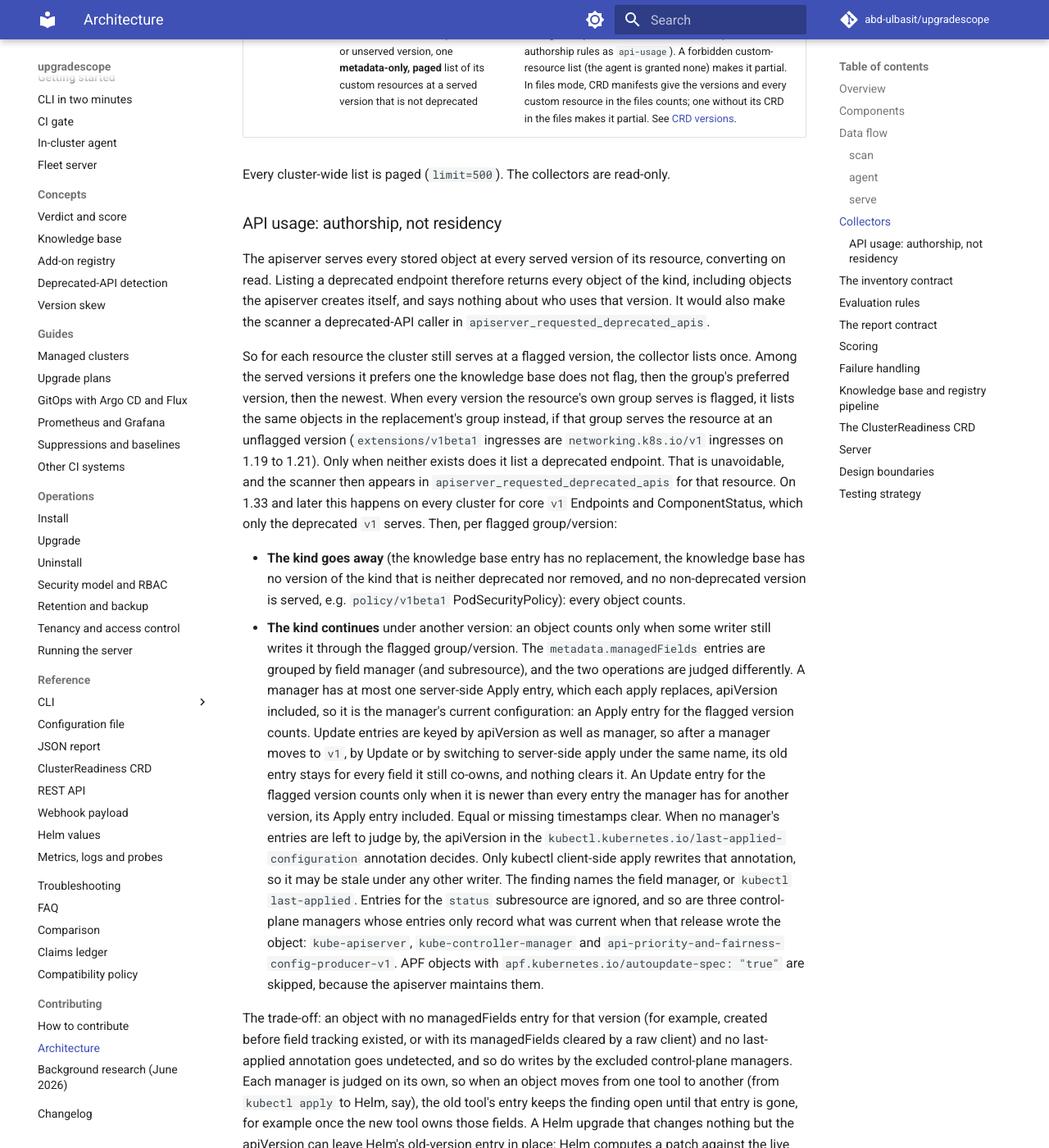
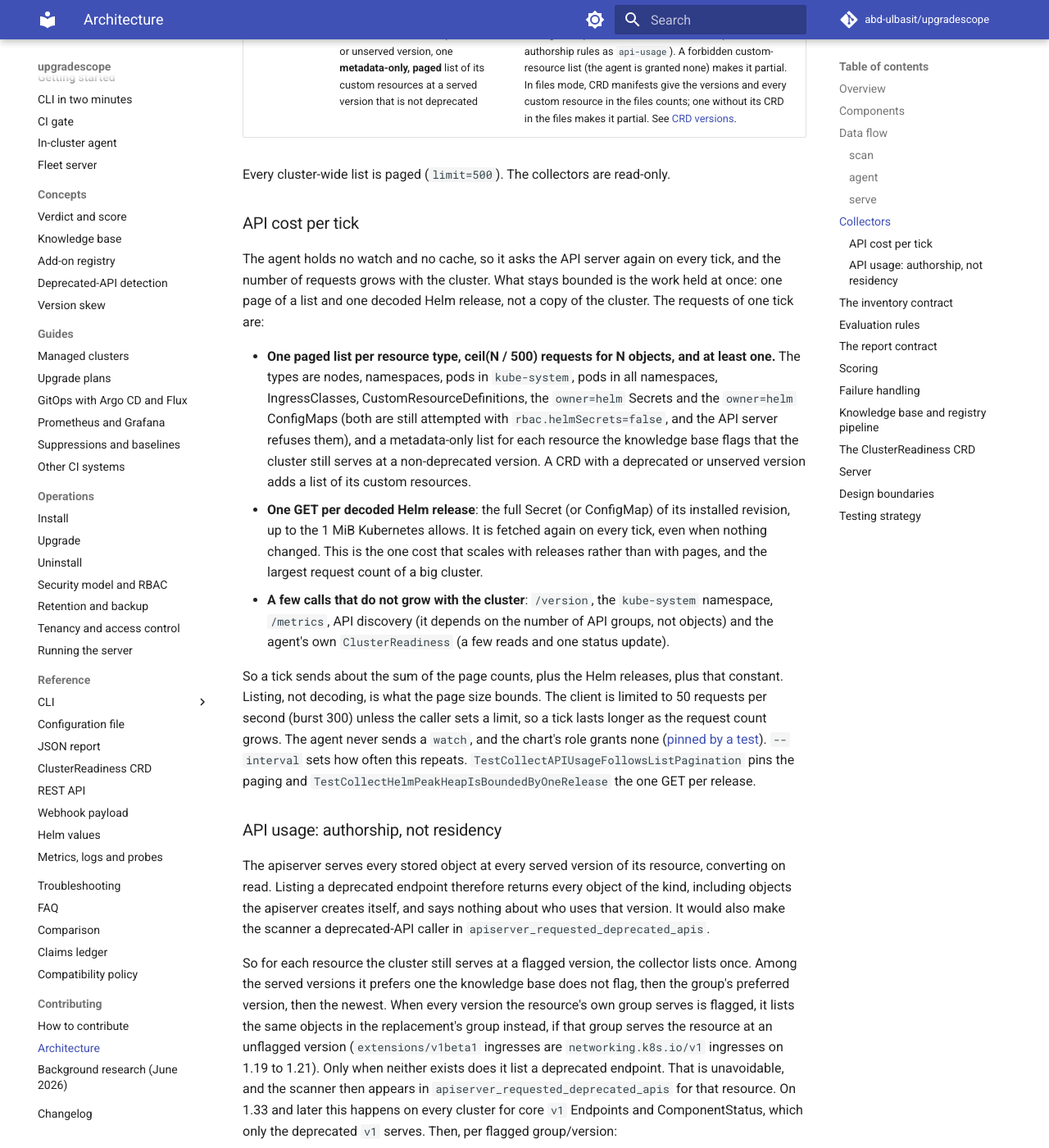
Before and after one commit to abd-ulbasit/upgradescope, an MkDocs documentation site: the page built from docs/architecture.md, in a window 1280 px wide and 1400 px high, scrolled down 5611 px. Shown: the whole window at 82% size. Built offline with MkDocs 1.6.1 and Material for MkDocs 9.7.7, drawn with Linux system fonts in a browser that asks for light colours; comment, search, counter and statistics services are not loaded; some of the changed text lies outside the part shown.

Commit message:
docs: caveat policy engines as a ClusterReadiness consumer; state the per-tick API cost
Architecture named policy engines as a ClusterReadiness consumer, but
nothing in the repo exercises one: no example policy (#79) and no read
role. The sentence now says so and names the get/list on
clusterreadinesses a policy engine's own service account needs.

It also said the agent's cost is predictable without saying what it
grows with. A tick sends one paged list per resource type (ceil(N/500)
requests) plus one GET per decoded Helm release, which is refetched every
tick and is most of the requests on a large cluster. The formula is
checked against internal/collect, the PF-07 row now states it, and the
row says the request count is not pinned by a test.

Refs #193

Co-Authored-By: Claude Fable 5 <noreply@anthropic.com>

```diff
--- a/docs/architecture.md
+++ b/docs/architecture.md
@@ -166,6 +166,42 @@ ones after it. client-go's `rest.Config.Timeout` (`--request-timeout`, default
 
 Every cluster-wide list is paged (`limit=500`). The collectors are
 read-only.
+
+### API cost per tick
+
+The agent holds no watch and no cache, so it asks the API server again on
+every tick, and the number of requests grows with the cluster. What stays
+bounded is the work held at once: one page of a list and one decoded Helm
+release, not a copy of the cluster. The requests of one tick are:
+
+- **One paged list per resource type, ceil(N / 500) requests for N
+  objects, and at least one.** The types are nodes, namespaces, pods in
+  `kube-system`, pods in all namespaces, IngressClasses,
+  CustomResourceDefinitions, the `owner=helm` Secrets and the `owner=helm`
+  ConfigMaps (both are still attempted with `rbac.helmSecrets=false`, and
+  the API server refuses them), and a metadata-only list for each resource
+  the knowledge base flags that the cluster still serves at a non-deprecated
+  version. A CRD with a deprecated or unserved version adds a list of its
+  custom resources.
+- **One GET per decoded Helm release**: the full Secret (or ConfigMap) of its
+  installed revision, up to the 1 MiB Kubernetes allows. It is fetched again
+  on every tick, even when nothing changed. This is the one cost that scales
+  with releases rather than with pages, and the largest request count of a
+  big cluster.
+- **A few calls that do not grow with the cluster**: `/version`, the
+  `kube-system` namespace, `/metrics`, API discovery (it depends on the
+  number of API groups, not objects) and the agent's own `ClusterReadiness`
+  (a few reads and one status update).
+
+So a tick sends about the sum of the page counts, plus the Helm releases,
+plus that constant. Listing, not decoding, is what the page size bounds. The
+client is limited to 50 requests per second (burst 300) unless the caller
+sets a limit, so a tick lasts longer as the request count grows. The agent
+never sends a `watch`, and the chart's role grants none
+([pinned by a test](operations/security-model-and-rbac.md#the-agents-clusterrole)).
+`--interval` sets how often this repeats.
+`TestCollectAPIUsageFollowsListPagination` pins the paging and
+`TestCollectHelmPeakHeapIsBoundedByOneRelease` the one GET per release.
 
 ### API usage: authorship, not residency
 
@@ -454,6 +490,16 @@ knowledge base would produce silently green scans.
 `ucr`) is the per-cluster projection, for `kubectl get ucr`, GitOps health
 checks and policy engines that should not need to reach the server.
 
+`kubectl get ucr` and the Argo CD health check
+([GitOps guide](guides/gitops-argo-flux.md#argo-cd)) are tested. The policy
+engine use is not: there is no example policy yet
+([#79](https://github.com/abd-ulbasit/upgradescope/issues/79)). A policy
+engine reads the object with its own service account, so that account needs
+`get` and `list` on `clusterreadinesses` in the `upgradescope.dev` group. The
+chart grants those verbs to the agent only, as the `clusterreadinesses` rows
+of the [agent's ClusterRole](operations/security-model-and-rbac.md#the-agents-clusterrole)
+show, and ships no read role for anything else.
+
 - **`spec.targets`** is the only user input: the minors to evaluate against.
   When it is empty, the agent uses the next minor above the observed server
   version. Invalid entries are skipped and reported in `status.notAssessed`.
@@ -556,7 +602,9 @@ first.
   reconciler would requeue on unrelated churn and still miss the day an EOL
   date passes. A fixed interval with jitter instead re-collects, re-evaluates
   and rewrites the status on every tick, so a passing EOL date shows up
-  within one interval, and the cost is predictable.
+  within one interval, and the cost is predictable: it follows the
+  [request formula above](#api-cost-per-tick), growing with the cluster's
+  size and its Helm releases.
 - **No audit-log ingestion.** Active callers come from the apiserver metric.
   Audit logs would add kubectl client skew and caller identity, but they are
   operationally heavy and often unavailable on managed control planes.
```
Also changed, not shown: docs/claims.md (+1 -1 lines).
